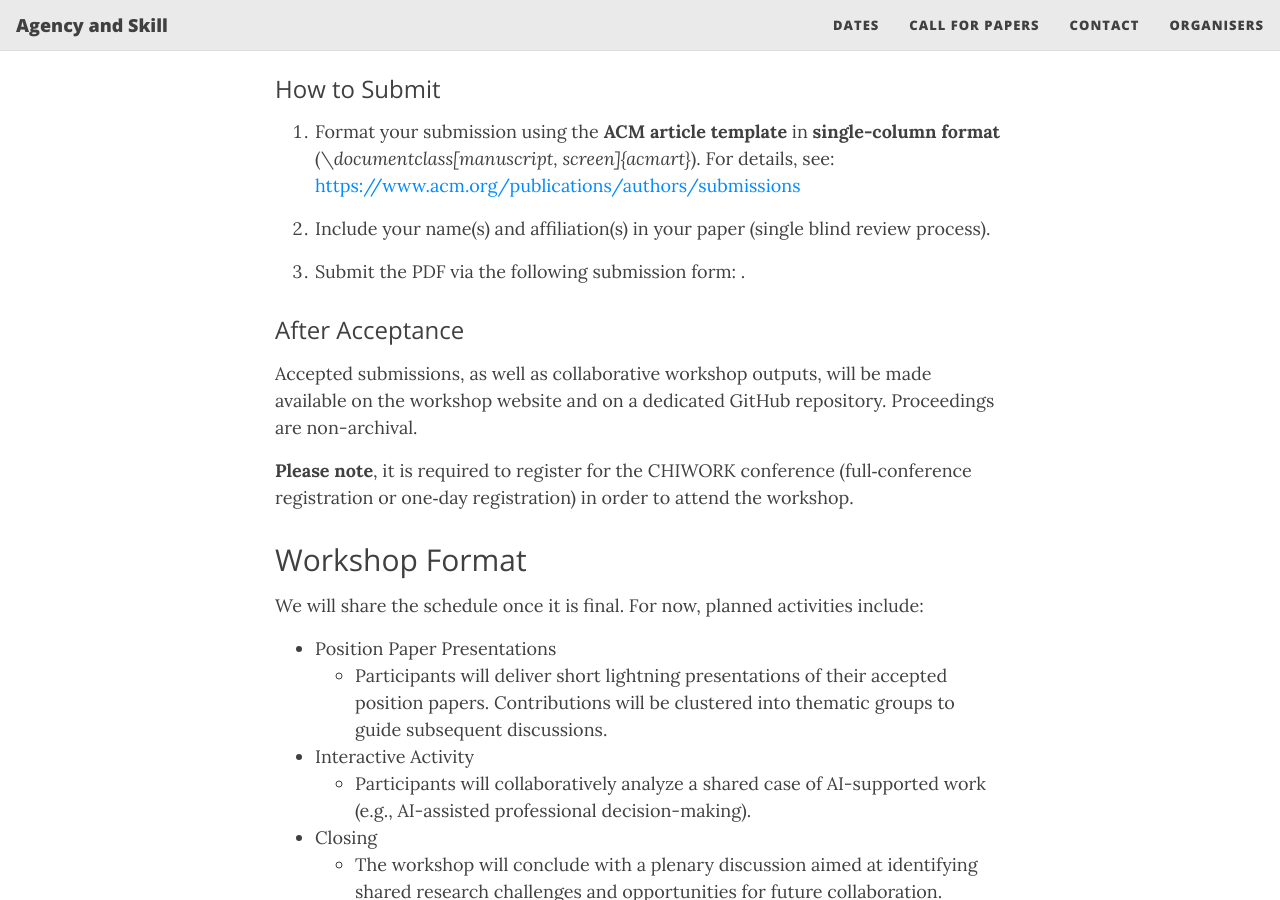
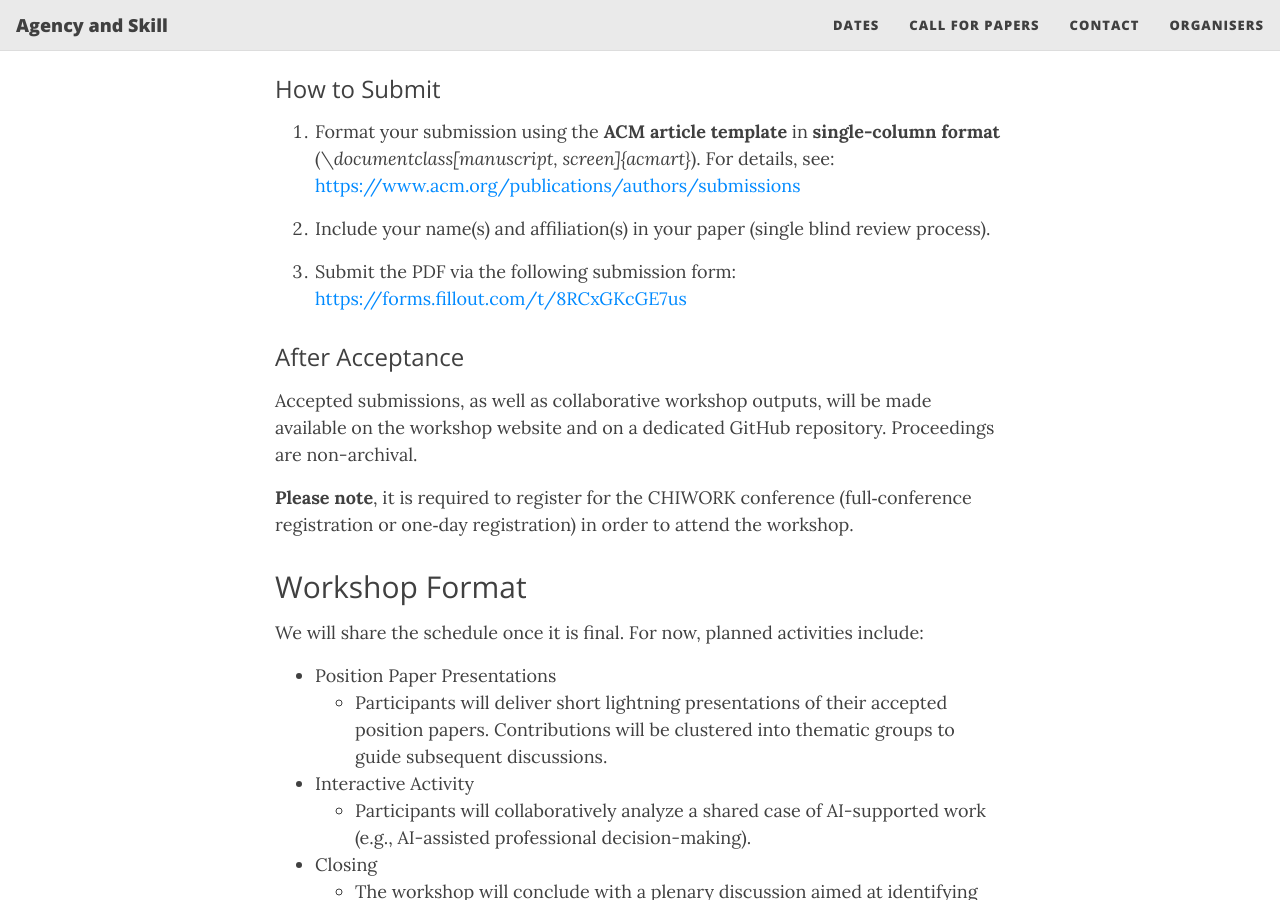
Before and after one commit to agency-and-skill/agency-and-skill.github.io, a Jekyll site: the page built from index.md, in a window 1280 px wide and 900 px high, scrolled down 1461 px. Built offline with Jekyll 4.4.1, drawn with Linux system fonts in a browser that asks for light colours; part of the change alters nothing that is shown.

Commit message:
add submission link

```diff
--- a/index.md
+++ b/index.md
@@ -40,7 +40,7 @@ Participants are invited to submit a paper up to **4 pages (excluding references
 
 2. Include your name(s) and affiliation(s) in your paper (single blind review process).
 
-3. Submit the PDF via the following submission form: .
+3. Submit the PDF via the following submission form: [https://forms.fillout.com/t/8RCxGKcGE7us](https://forms.fillout.com/t/8RCxGKcGE7us){:target="_blank"}
 
 ### After Acceptance
 
```
